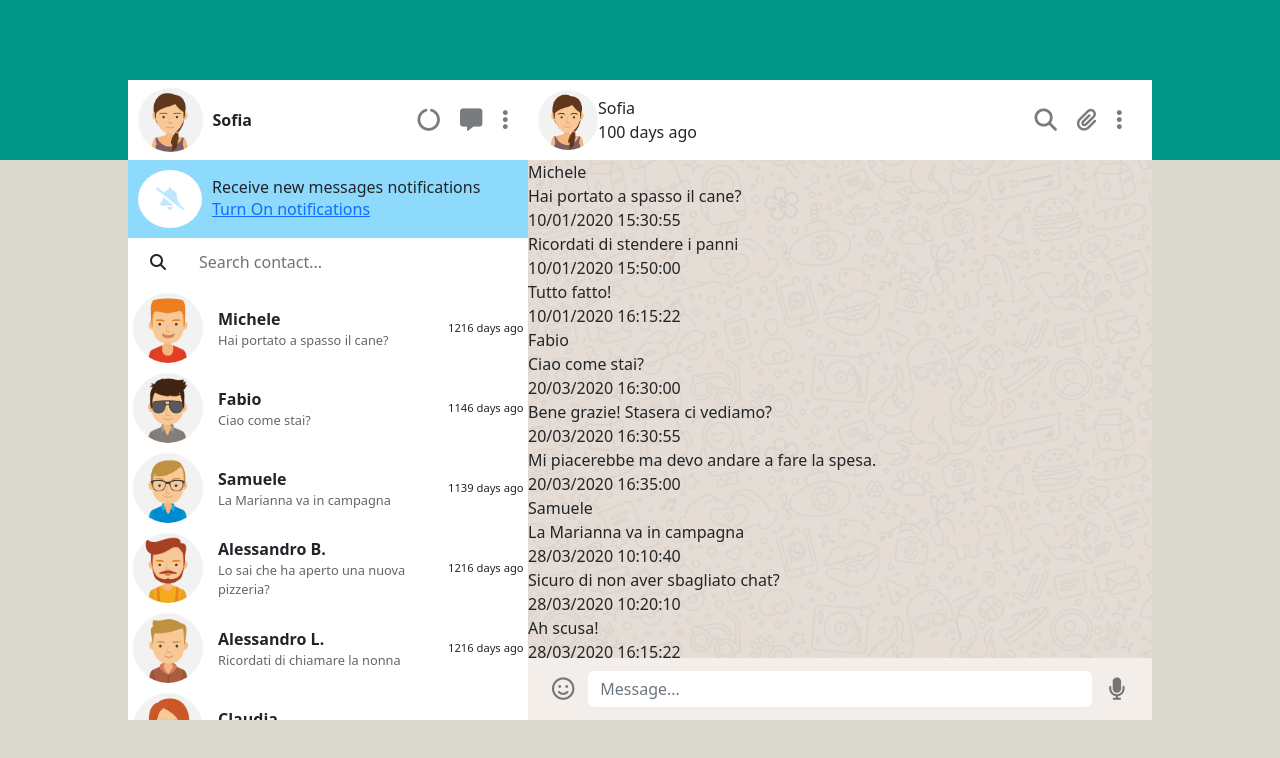
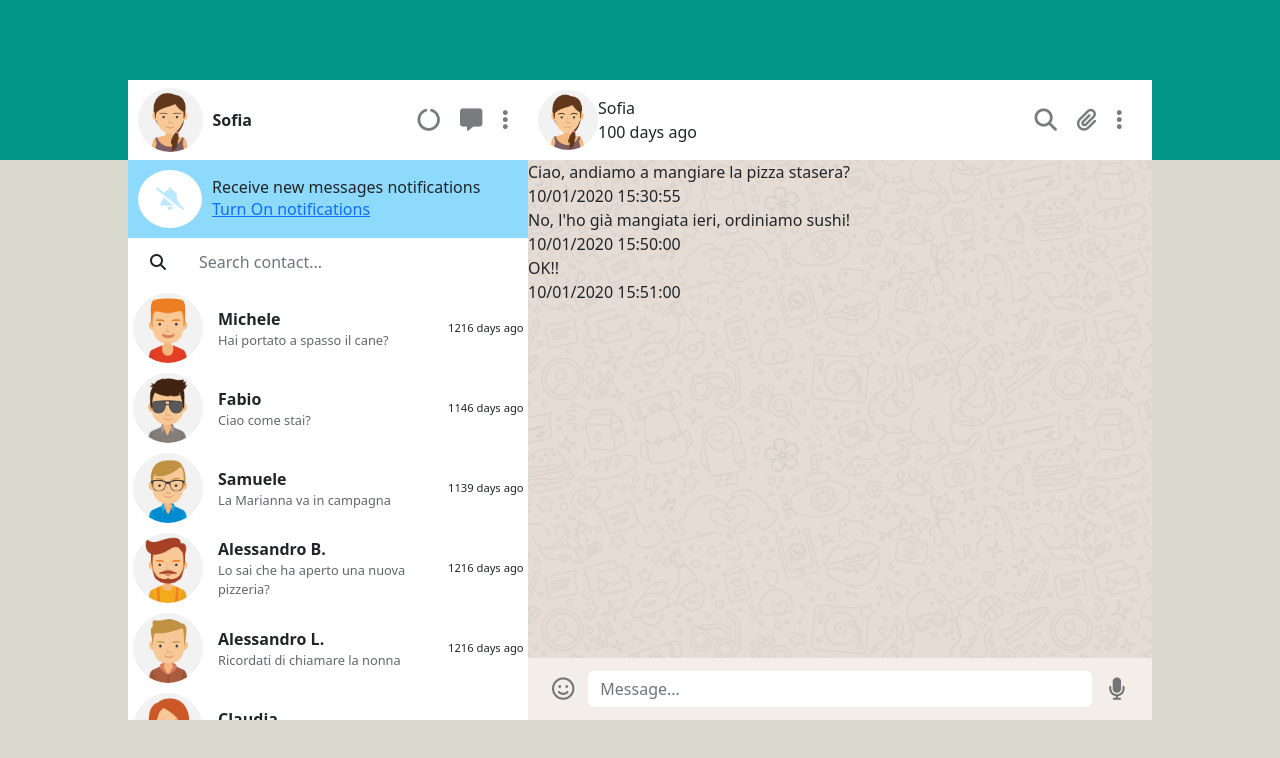
Before and after one commit to andriy-kolokolov/vuejs-whatsapp-clone, a Vue app: page / in a window 1280 px wide. Shown: the top 758 px of the page. Built offline with nearby package versions, Linux system fonts and the light colour scheme.

Commit message:
add render messages in MainChat in base of data value of "selectedContact" in parent component

```diff
--- a/src/App.vue
+++ b/src/App.vue
@@ -24,6 +24,7 @@ import MainMessageInput from "@/components/MainMessageInput.vue";
         <main-chat
                 class="main__chat"
                 :contacts="contacts"
+                :selected-contact="selectedContact"
         />
         <main-message-input class="main__message-input"/>
     </main>
@@ -43,6 +44,7 @@ export default {
     },
     data() {
         return {
+            selectedContact: 7,
             searchTerm: '',
             contacts: [
                 {
--- a/src/components/MainChat.vue
+++ b/src/components/MainChat.vue
@@ -1,16 +1,18 @@
-<!--    component 2    -->
-
 <template>
     <div class="chat-container">
-        <div
-                class="messages-container"
-                v-for="(contact, index) in contacts"
-                :key="index">
-            <div class="contact-name">{{ contact.name }}</div>
-            <div v-for="(message, index) in contact.messages" :key="index" class="message">
-                <div v-if="message.status === 'sent'" class="sent">{{ message.message }}</div>
-                <div v-else class="received">{{ message.message }}</div>
-                <div class="message-date">{{ message.date }}</div>
+        <div class="messages-container" v-for="(contact, index) in contacts" :key="index">
+<!--            <div class="contact-name" v-if="index === selectedContact">{{ contact.name }}</div>-->
+            <div v-if="index === selectedContact">
+                <div v-for="(message, index) in contact.messages" :key="index" class="message">
+                    <div v-if="message.status === 'sent'" class="message-sent">
+                        <div class="message-txt">{{ message.message }}</div>
+                        <div class="message-date">{{ message.date }}</div>
+                    </div>
+                    <div v-else class="message-received">
+                        <div class="message-txt">{{ message.message }}</div>
+                        <div class="message-date">{{ message.date }}</div>
+                    </div>
+                </div>
             </div>
         </div>
     </div>
@@ -20,6 +22,10 @@
 export default {
     name: "MainChat",
     props: {
+        selectedContact: {
+            type: Number,
+            required: true
+        },
         contacts: {
             type: Array,
             required: true
```
